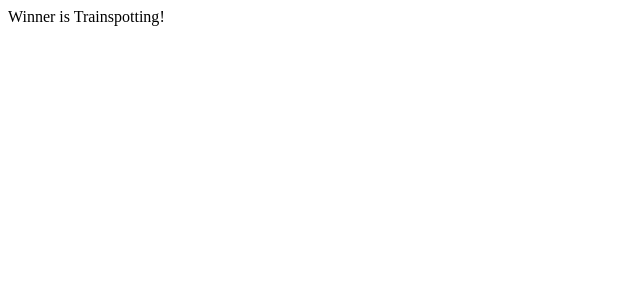
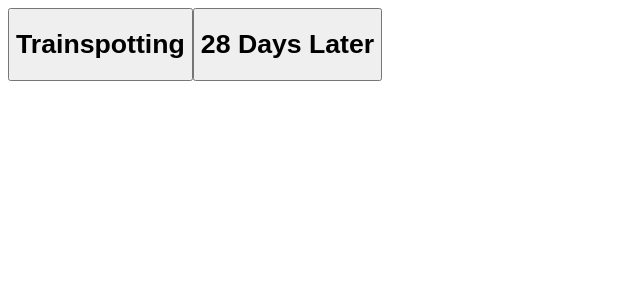
Before and after one commit to andersmurphy/js-voting-client, a React app: page /results in a window 1280 px wide. Shown: the top 300 px of the page, without its empty margins (0-640 px from the left). Built offline with nearby package versions, Linux system fonts and the light colour scheme; the HTML template or start-up script is replaced by a standard one.

Commit message:
sets up routing
Commands:
npm install --save react-router

As of 3.0 react router supports the app component being pure.

```diff
--- a/package.json
+++ b/package.json
@@ -33,6 +33,7 @@
     "immutable": "^3.8.1",
     "react": "^15.4.1",
     "react-addons-test-utils": "^15.4.1",
-    "react-dom": "^15.4.1"
+    "react-dom": "^15.4.1",
+    "react-router": "^3.0.0"
   }
 }
--- /dev/null
+++ b/src/components/App.jsx
@@ -0,0 +1,10 @@
+import React from 'react'
+import {List} from 'immutable'
+
+const pair = List.of('Trainspotting', '28 Days Later')
+
+export default class App extends React.PureComponent {
+  render() {
+    return React.cloneElement(this.props.children, {pair: pair})
+  }
+}
--- /dev/null
+++ b/src/components/Results.jsx
@@ -0,0 +1,7 @@
+import React from 'react'
+
+export default class Result extends React.PureComponent {
+  render() {
+    return <div>Hello from results!</div>
+  }
+}
--- a/src/index.jsx
+++ b/src/index.jsx
@@ -1,10 +1,18 @@
 import React from 'react'
 import ReactDOM from 'react-dom'
+import {Route, Router, hashHistory} from 'react-router'
+import App from './components/App'
 import Voting from './components/Voting'
+import Results from './components/Results'
 
 const pair = ['Trainspotting', '28 Days Later']
 
+const routes = <Route component={App}>
+  <Route path="/results" component={Results} />
+  <Route path="/" component={Voting} />
+</Route>
+
 ReactDOM.render(
-  <Voting pair={pair} winner="Trainspotting"/>,
-  document.getElementById('app')
+  <Router history={hashHistory}>{routes}</Router>,
+    document.getElementById('app')
 )
```
